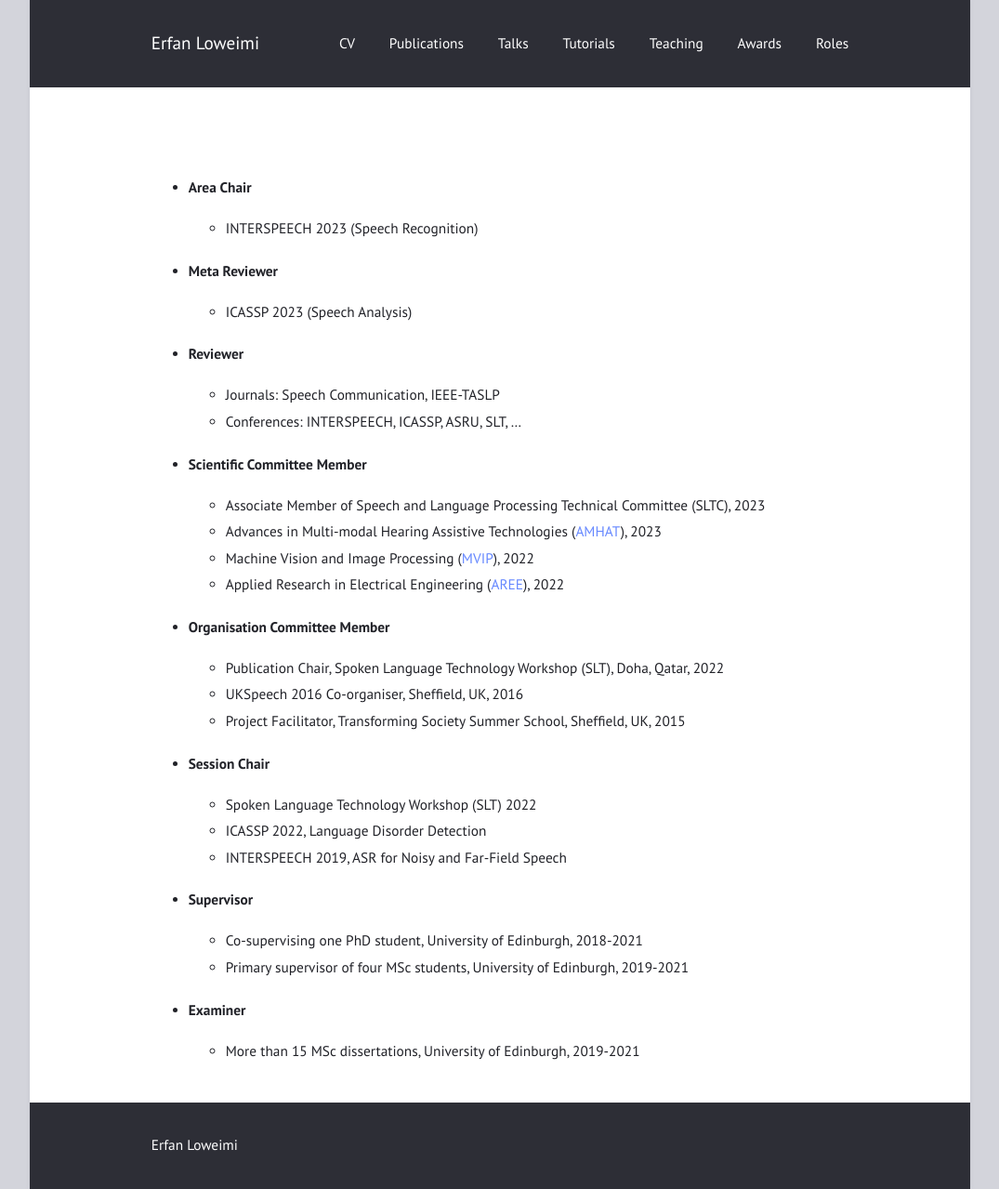
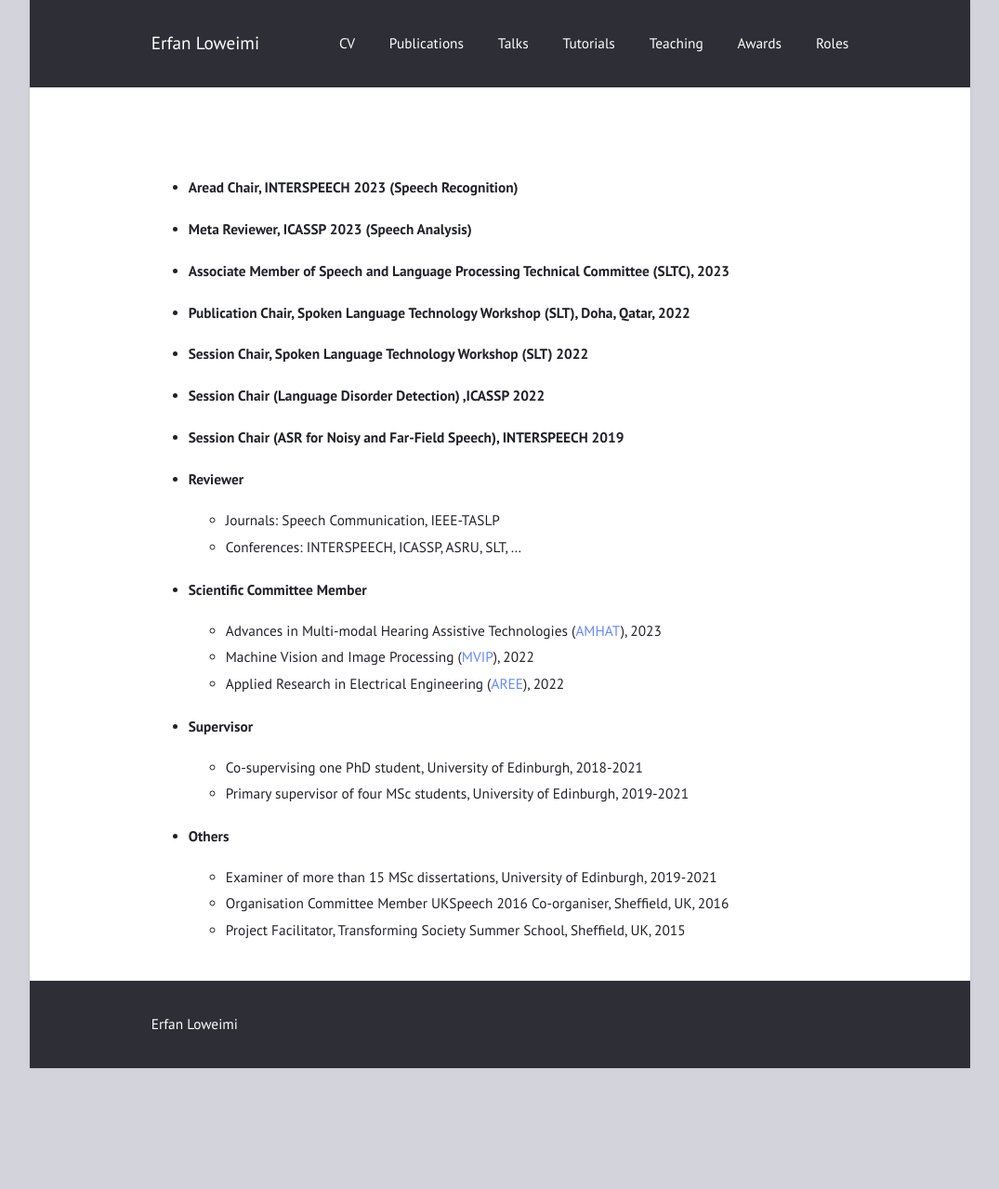
Before and after one commit to eloweimi/eloweimi.github.io, a Jekyll site: the page built from roles.md, in a window 1280 px wide. Shown: the whole page at 93% size, without its empty margins (102-1177 px from the left). Built offline with Jekyll 4.4.1, drawn with Linux system fonts in a browser that asks for light colours; after the commit the page ends 1149 px from its top, so only the background shows below that; some of the changed lines change nothing that is shown.

Commit message:
Update roles.md

```diff
--- a/roles.md
+++ b/roles.md
@@ -5,12 +5,13 @@ title: ""
 
 <br>
 
-* #### Area Chair
-   - INTERSPEECH 2023 (Speech Recognition)
-
-
-* #### Meta Reviewer
-   - ICASSP 2023 (Speech Analysis)
+* #### Aread Chair, INTERSPEECH 2023 (Speech Recognition)
+* #### Meta Reviewer, ICASSP 2023 (Speech Analysis)
+* #### Associate Member of Speech and Language Processing Technical Committee (SLTC), 2023
+* #### Publication Chair, Spoken Language Technology Workshop (SLT), Doha, Qatar, 2022
+* #### Session Chair, Spoken Language Technology Workshop (SLT) 2022
+* #### Session Chair (Language Disorder Detection) ,ICASSP 2022
+* #### Session Chair (ASR for Noisy and Far-Field Speech), INTERSPEECH 2019
 
 
 * #### Reviewer
@@ -19,23 +20,9 @@ title: ""
 
 
 * #### Scientific Committee Member
-  * Associate Member of Speech and Language Processing Technical Committee (SLTC), 2023
   * Advances in Multi-modal Hearing Assistive Technologies ([AMHAT](https://cogmhear.org/amhat2023/)), 2023
   * Machine Vision and Image Processing ([MVIP](https://mvip2022.ismvipconf.ir/Sci.php)), 2022
   * Applied Research in Electrical Engineering ([AREE](https://aree2023.scu.ac.ir/fa/page.php?rid=58)), 2022
-
-
-* #### Organisation Committee Member
-   - Publication Chair, Spoken Language Technology Workshop (SLT), Doha, Qatar, 2022
-   - UKSpeech 2016 Co-organiser, Sheffield, UK, 2016
-   - Project Facilitator, Transforming Society Summer School, Sheffield, UK, 2015
-
-
-* #### Session Chair
-   - Spoken Language Technology Workshop (SLT) 2022
-   - ICASSP 2022, Language Disorder Detection
-   - INTERSPEECH 2019, ASR for Noisy and Far-Field Speech
-   <!-- - Statistical Language and Speech Processing (SLSP), 2015 -->
 
 
 * #### Supervisor
@@ -43,5 +30,7 @@ title: ""
    - Primary supervisor of four MSc students, University of Edinburgh, 2019-2021
 
 
-* #### Examiner
-   - More than 15 MSc dissertations, University of Edinburgh, 2019-2021
+* #### Others
+   - Examiner of more than 15 MSc dissertations, University of Edinburgh, 2019-2021
+   - Organisation Committee Member UKSpeech 2016 Co-organiser, Sheffield, UK, 2016
+   - Project Facilitator, Transforming Society Summer School, Sheffield, UK, 2015
```
